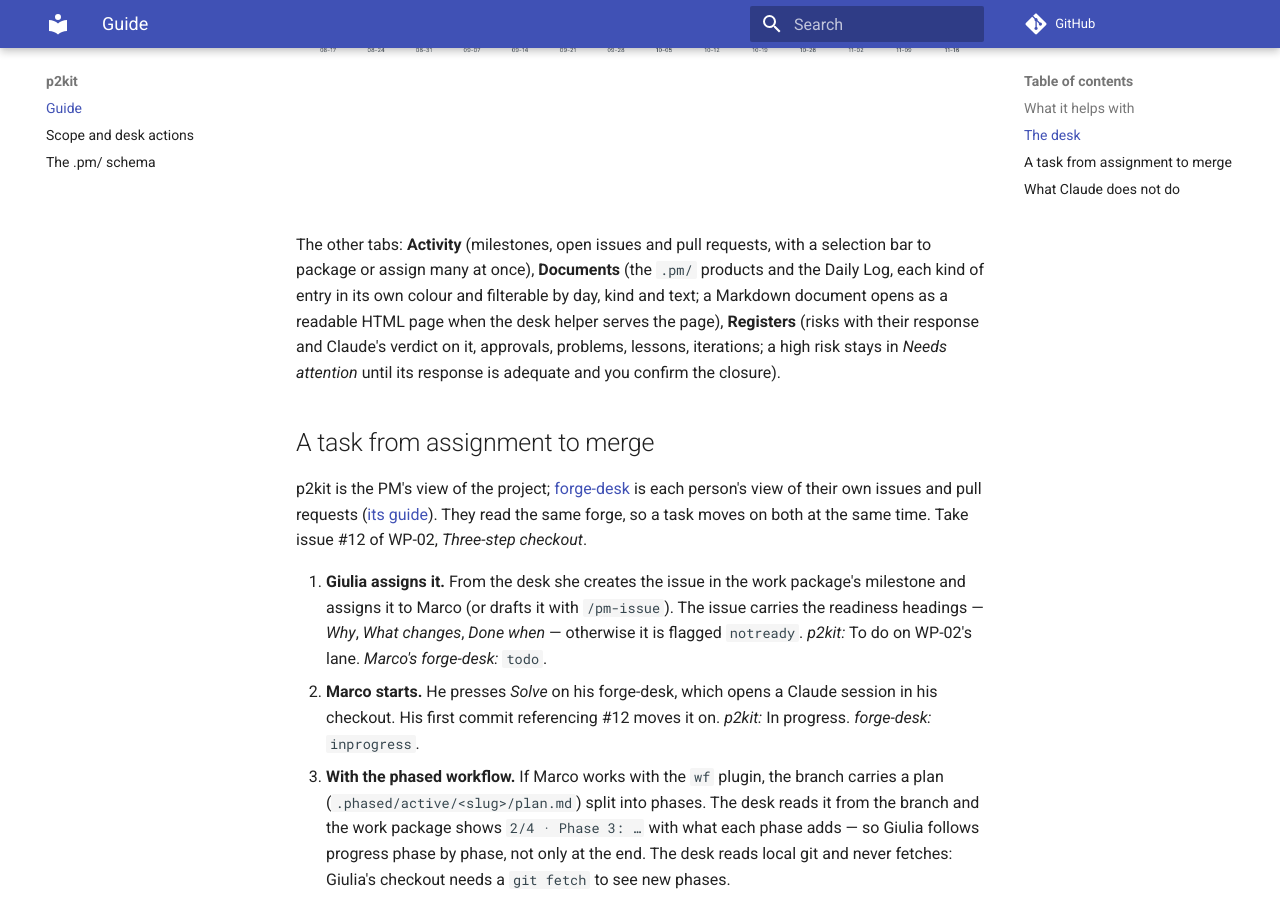
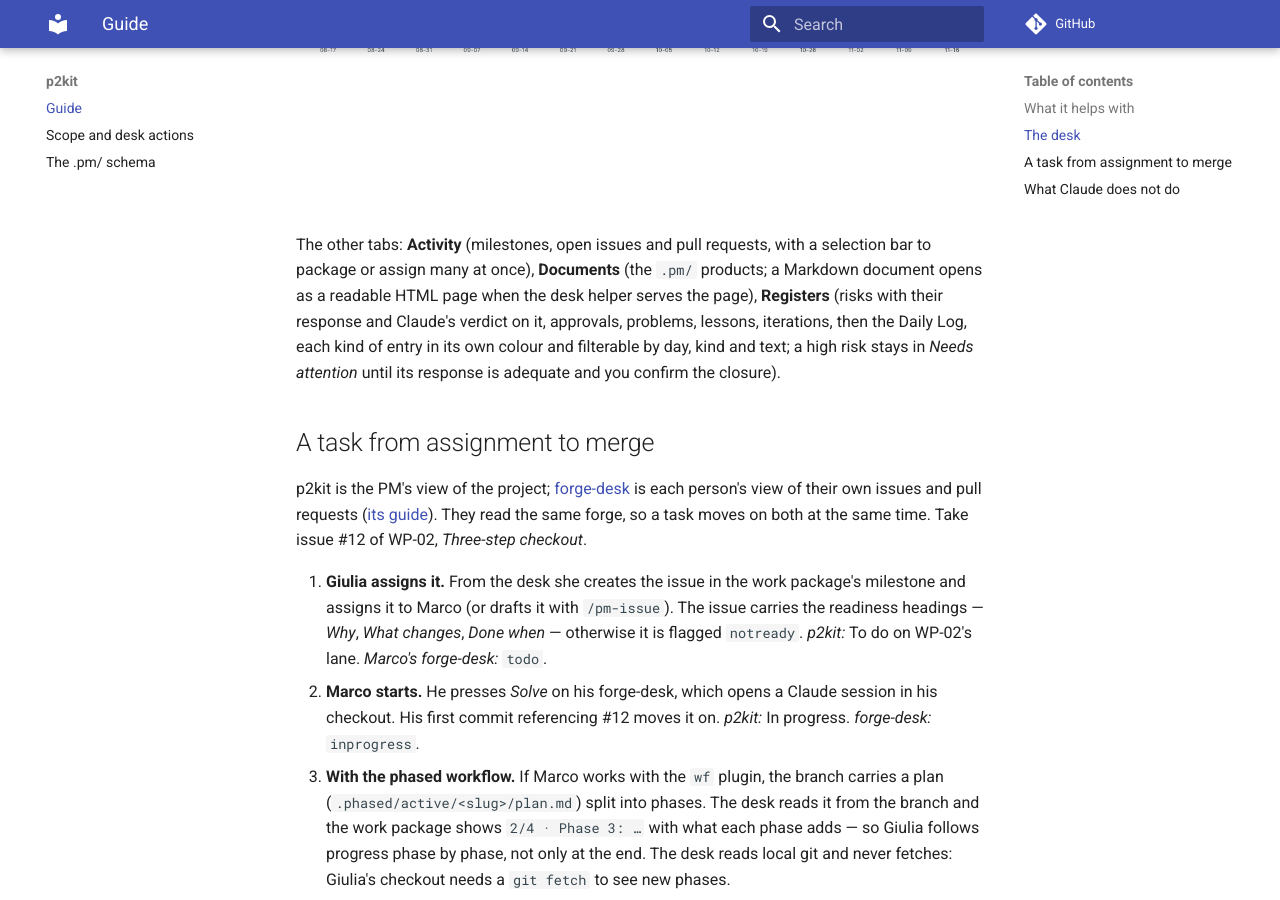
Before and after one commit to dgpaci/p2kit, an MkDocs documentation site: the page built from docs/index.md, in a window 1280 px wide and 900 px high, scrolled down 5245 px. Built offline with MkDocs 1.6.1 and Material for MkDocs 9.7.7, drawn with Linux system fonts in a browser that asks for light colours; comment, search, counter and statistics services are not loaded.

Commit message:
fix(desk): show the Daily Log in the Registers tab
The Daily Log is a log kept in .pm/registers/ and written by /pm-log like the
other registers, and the Lessons Log already sits in Registers: under Documents
it was out of place. It now closes the Registers tab in the page and the pane;
empty, it joins the "Empty: …" line with /pm-log. Its open actions stay out of
the tab count.

Closes #75

Co-Authored-By: Claude Opus 5.5 <noreply@anthropic.com>

```diff
--- a/docs/index.md
+++ b/docs/index.md
@@ -71,10 +71,10 @@ lead time, review and merge time and the weekly throughput.
 ![Metrics](images/metrics.png)
 
 The other tabs: **Activity** (milestones, open issues and pull requests, with a selection bar to
-package or assign many at once), **Documents** (the `.pm/` products and the Daily Log, each kind
-of entry in its own colour and filterable by day, kind and text; a Markdown document opens as a
+package or assign many at once), **Documents** (the `.pm/` products; a Markdown document opens as a
 readable HTML page when the desk helper serves the page), **Registers** (risks with their response
-and Claude's verdict on it, approvals, problems, lessons, iterations; a high risk stays in *Needs
+and Claude's verdict on it, approvals, problems, lessons, iterations, then the Daily Log, each kind
+of entry in its own colour and filterable by day, kind and text; a high risk stays in *Needs
 attention* until its response is adequate and you confirm the closure).
 
 ## A task from assignment to merge
```
Also changed, not shown: README.md (+4 -4 lines), docs/pm-schema.md (+5 -5 lines), skills/pm-log/SKILL.md (+1 -1 lines), 4 other files.
